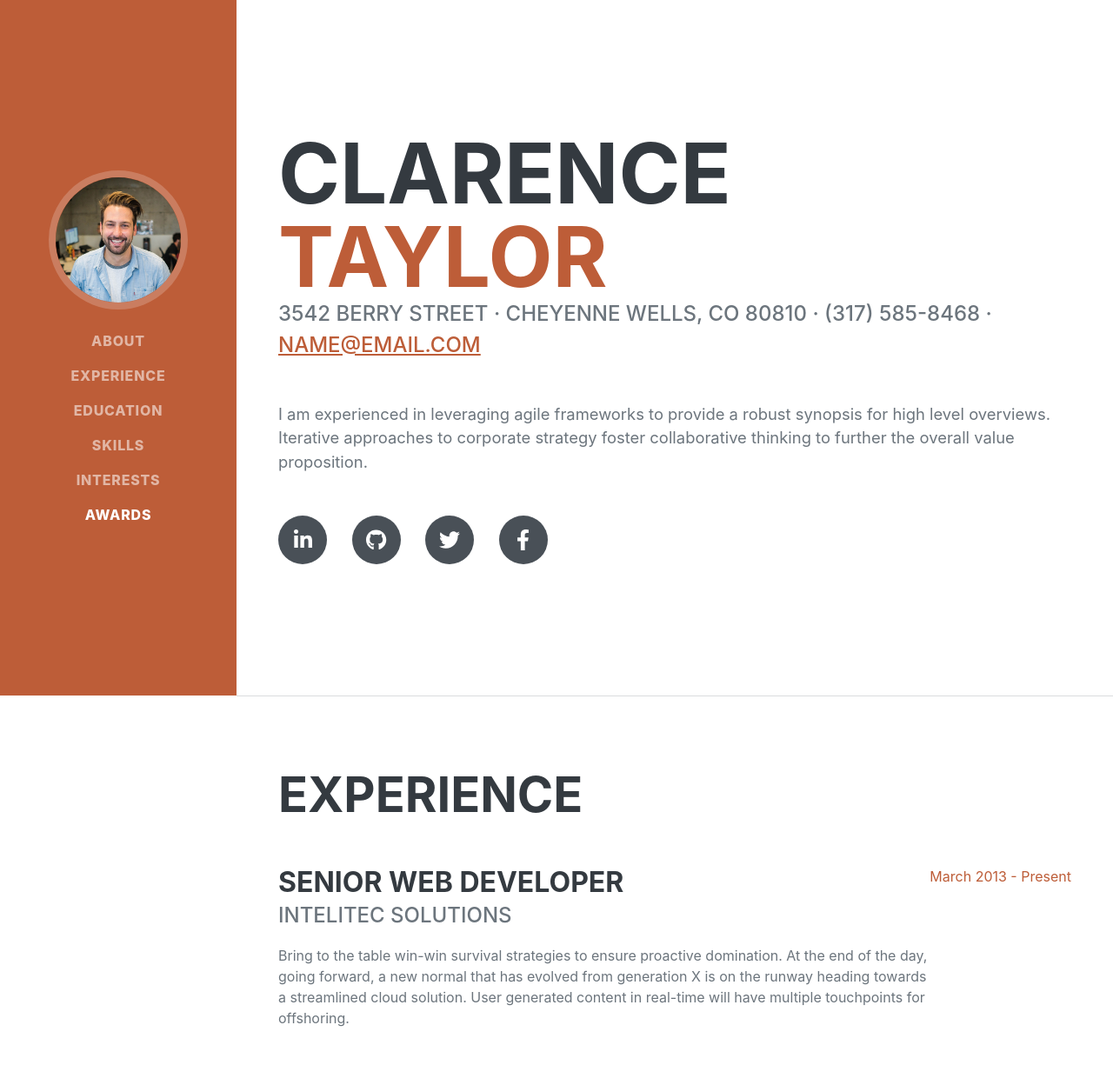
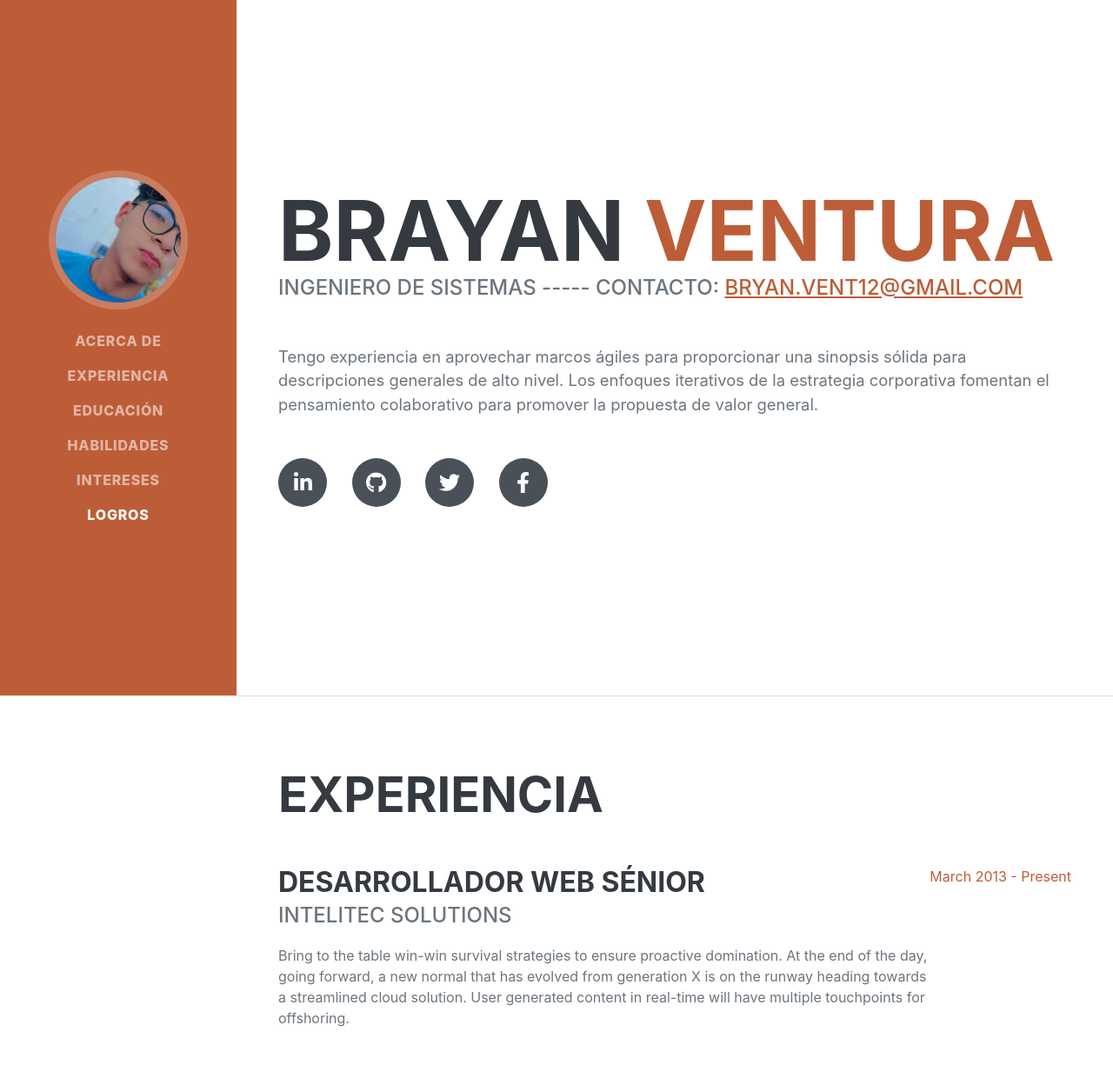
Before and after one commit to ventuPro/MiPortafolio, a Django app: page / in a window 1280 px wide. Shown: the top 1225 px of the page at 87% size. Run offline with Django 5.2, Linux system fonts and the light colour scheme; some libraries are stand-ins or nearby versions; some web fonts are replaced.

Commit message:
ACTUALIZACION DEL PERFIL E INFORMACION PERSONAL

```diff
--- a/templates/index.html
+++ b/templates/index.html
@@ -21,17 +21,17 @@
         <nav class="navbar navbar-expand-lg navbar-dark bg-primary fixed-top" id="sideNav">
             <a class="navbar-brand js-scroll-trigger" href="#page-top">
                 <span class="d-block d-lg-none">Clarence Taylor</span>
-                <span class="d-none d-lg-block"><img class="img-fluid img-profile rounded-circle mx-auto mb-2" src="{% static 'assets/img/profile.jpg' %}" alt="..." /></span>
+                <span class="d-none d-lg-block"><img class="img-fluid img-profile rounded-circle mx-auto mb-2" src="{% static 'assets/img/perfil.jpg' %}" alt="..." /></span>
             </a>
             <button class="navbar-toggler" type="button" data-bs-toggle="collapse" data-bs-target="#navbarResponsive" aria-controls="navbarResponsive" aria-expanded="false" aria-label="Toggle navigation"><span class="navbar-toggler-icon"></span></button>
             <div class="collapse navbar-collapse" id="navbarResponsive">
                 <ul class="navbar-nav">
-                    <li class="nav-item"><a class="nav-link js-scroll-trigger" href="#about">About</a></li>
-                    <li class="nav-item"><a class="nav-link js-scroll-trigger" href="#experience">Experience</a></li>
-                    <li class="nav-item"><a class="nav-link js-scroll-trigger" href="#education">Education</a></li>
-                    <li class="nav-item"><a class="nav-link js-scroll-trigger" href="#skills">Skills</a></li>
-                    <li class="nav-item"><a class="nav-link js-scroll-trigger" href="#interests">Interests</a></li>
-                    <li class="nav-item"><a class="nav-link js-scroll-trigger" href="#awards">Awards</a></li>
+                    <li class="nav-item"><a class="nav-link js-scroll-trigger" href="#about">Acerca de</a></li>
+                    <li class="nav-item"><a class="nav-link js-scroll-trigger" href="#experience">Experiencia</a></li>
+                    <li class="nav-item"><a class="nav-link js-scroll-trigger" href="#education">Educación</a></li>
+                    <li class="nav-item"><a class="nav-link js-scroll-trigger" href="#skills">Habilidades</a></li>
+                    <li class="nav-item"><a class="nav-link js-scroll-trigger" href="#interests">Intereses</a></li>
+                    <li class="nav-item"><a class="nav-link js-scroll-trigger" href="#awards">Logros</a></li>
                 </ul>
             </div>
         </nav>
@@ -41,14 +41,14 @@
             <section class="resume-section" id="about">
                 <div class="resume-section-content">
                     <h1 class="mb-0">
-                        Clarence
-                        <span class="text-primary">Taylor</span>
+                        BRAYAN
+                        <span class="text-primary">VENTURA</span>
                     </h1>
                     <div class="subheading mb-5">
-                        3542 Berry Street · Cheyenne Wells, CO 80810 · (317) 585-8468 ·
-                        <a href="mailto:name@email.com">name@email.com</a>
+                        INGENIERO DE SISTEMAS ----- CONTACTO:
+                        <a href="mailto:name@email.com">bryan.vent12@gmail.com</a>
                     </div>
-                    <p class="lead mb-5">I am experienced in leveraging agile frameworks to provide a robust synopsis for high level overviews. Iterative approaches to corporate strategy foster collaborative thinking to further the overall value proposition.</p>
+                    <p class="lead mb-5">Tengo experiencia en aprovechar marcos ágiles para proporcionar una sinopsis sólida para descripciones generales de alto nivel. Los enfoques iterativos de la estrategia corporativa fomentan el pensamiento colaborativo para promover la propuesta de valor general.</p>
                     <div class="social-icons">
                         <a class="social-icon" href="#!"><i class="fab fa-linkedin-in"></i></a>
                         <a class="social-icon" href="#!"><i class="fab fa-github"></i></a>
@@ -61,10 +61,10 @@
             <!-- Experience-->
             <section class="resume-section" id="experience">
                 <div class="resume-section-content">
-                    <h2 class="mb-5">Experience</h2>
+                    <h2 class="mb-5">EXPERIENCIA</h2>
                     <div class="d-flex flex-column flex-md-row justify-content-between mb-5">
                         <div class="flex-grow-1">
-                            <h3 class="mb-0">Senior Web Developer</h3>
+                            <h3 class="mb-0">DESARROLLADOR WEB SÉNIOR</h3>
                             <div class="subheading mb-3">Intelitec Solutions</div>
                             <p>Bring to the table win-win survival strategies to ensure proactive domination. At the end of the day, going forward, a new normal that has evolved from generation X is on the runway heading towards a streamlined cloud solution. User generated content in real-time will have multiple touchpoints for offshoring.</p>
                         </div>
```
Also changed, not shown: static/assets/img/perfil.jpg (added), static/assets/img/profile.jpg (deleted).
